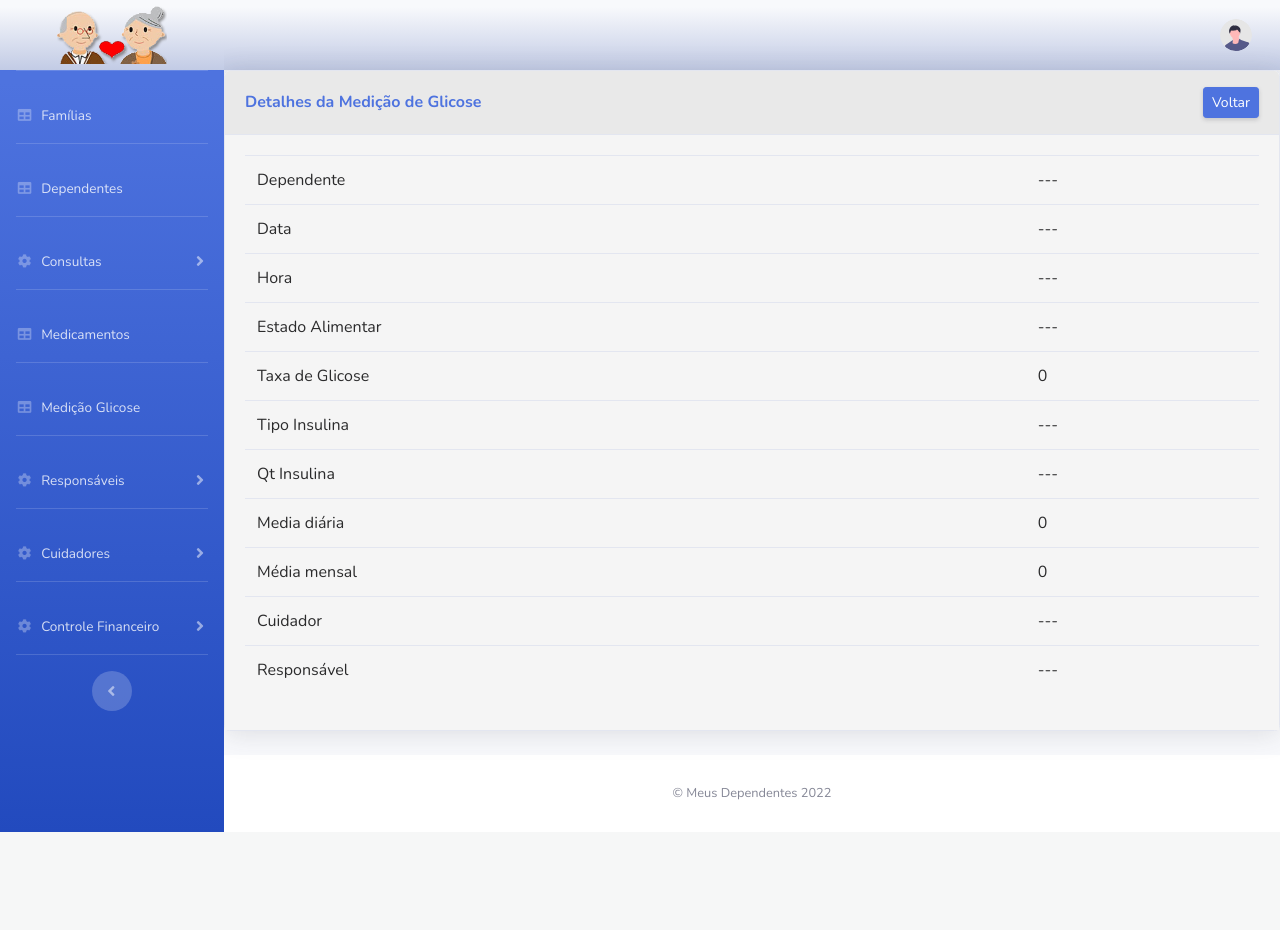
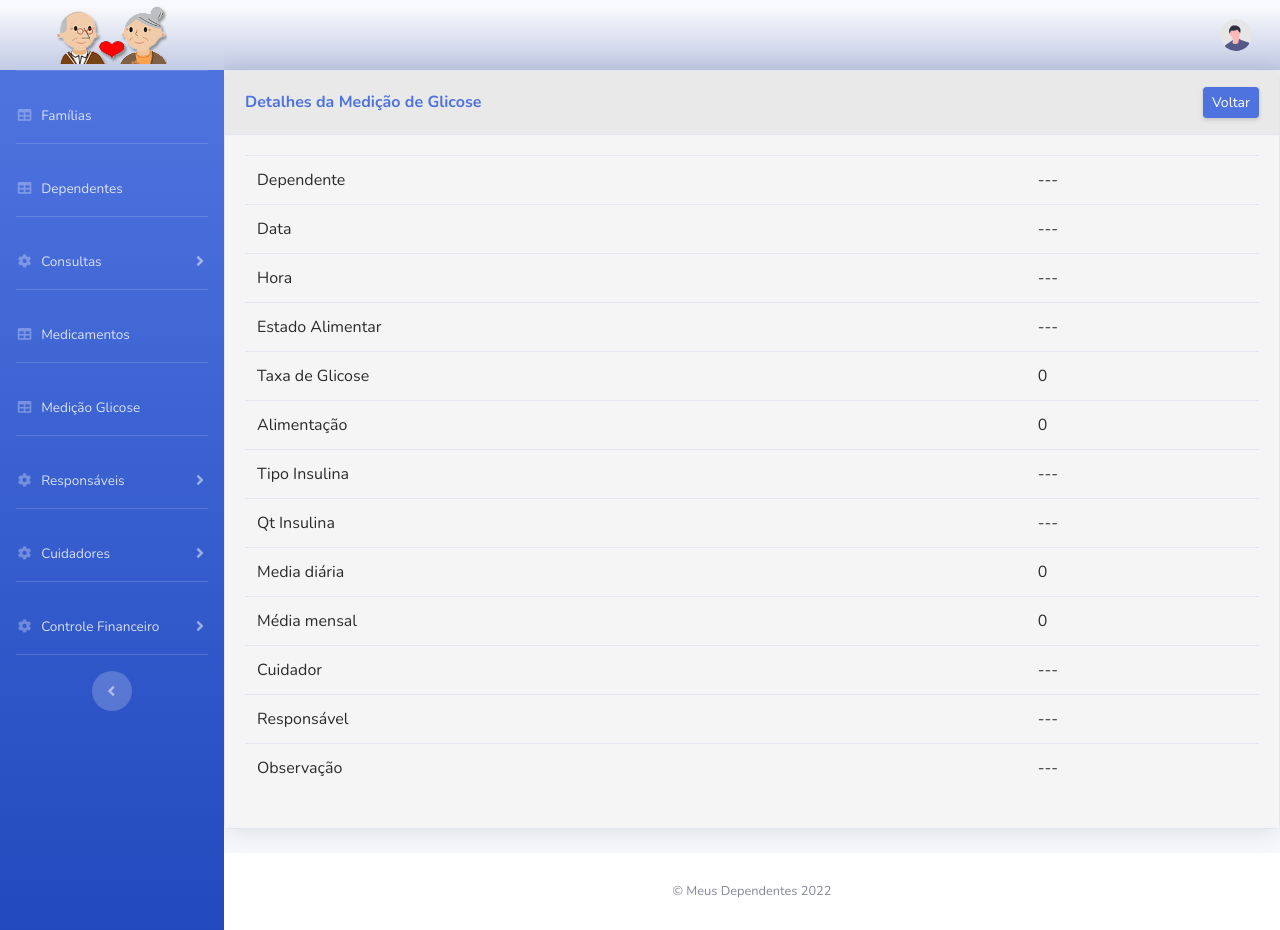
Before and after one commit to SistemasKH/MeusProjetos, a Django app: template backend/consulta/templates/consulta/glicose_detail.html in a window 1280 px wide. Before the commit the page ends 832 px from the top, so only its background shows below. Run offline with Django 4.2, Linux system fonts and the light colour scheme; the template is opened without the code that fills it, so the values that code supplies are empty; some libraries are stand-ins or nearby versions.

Commit message:
Exibindo campos de alimentação e observação em detalhes da Glicose

```diff
--- a/backend/consulta/models.py
+++ b/backend/consulta/models.py
@@ -85,6 +85,7 @@ class PosConsulta(models.Model):
     diagnostico = models.TextField('Diagnóstico')  # noqa E501
     tratamento = models.TextField('Tratamento', blank=True, null=True)  # noqa E501
     observacao = models.TextField('Observação', blank=True, null=True)  # noqa E501
+
 
     def __str__(self):
         return f'{self.pk} - {self.consulta.dependente}'
--- a/backend/consulta/templates/consulta/glicose_detail.html
+++ b/backend/consulta/templates/consulta/glicose_detail.html
@@ -35,6 +35,10 @@
               <td>{{object.taxa_glicose|default:"0"}}</td>
             </tr>
             <tr>
+              <td>Alimentação</td>
+              <td>{{object.alimentos|default:"0"}}</td>
+            </tr>
+            <tr>
               <td>Tipo Insulina</td>
               <td>{{object.get_tipo_insulina_display|default:"---"}}</td>
             </tr>
@@ -58,7 +62,10 @@
               <td>Responsável</td>
               <td>{{object.responsavel|default:"---"}}</td>
             </tr>
-
+             <tr>
+              <td>Observação</td>
+              <td>{{object.observacao|default:"---"}}</td>
+            </tr>
           </tbody>
         </table>
       </div>
```
